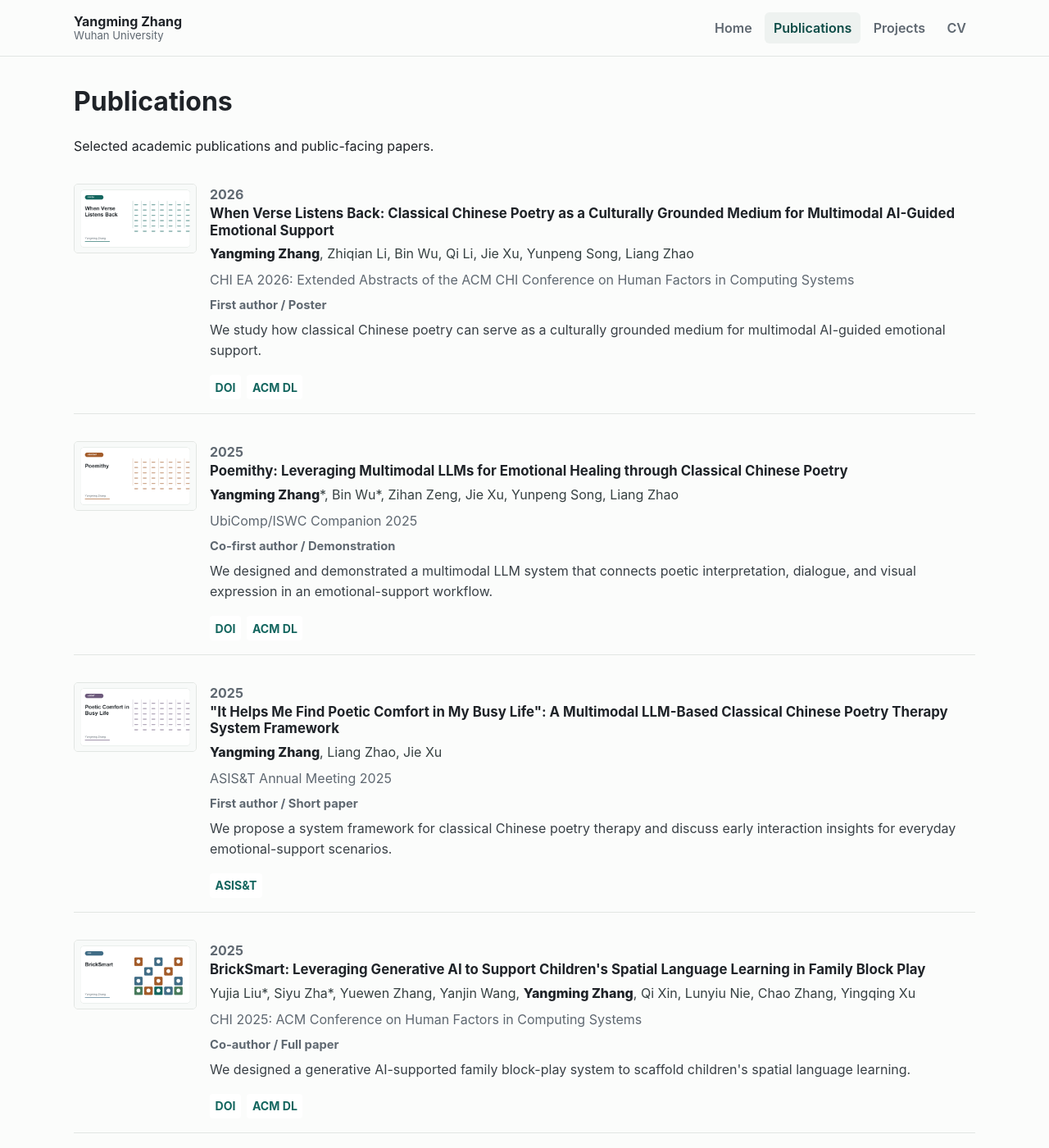
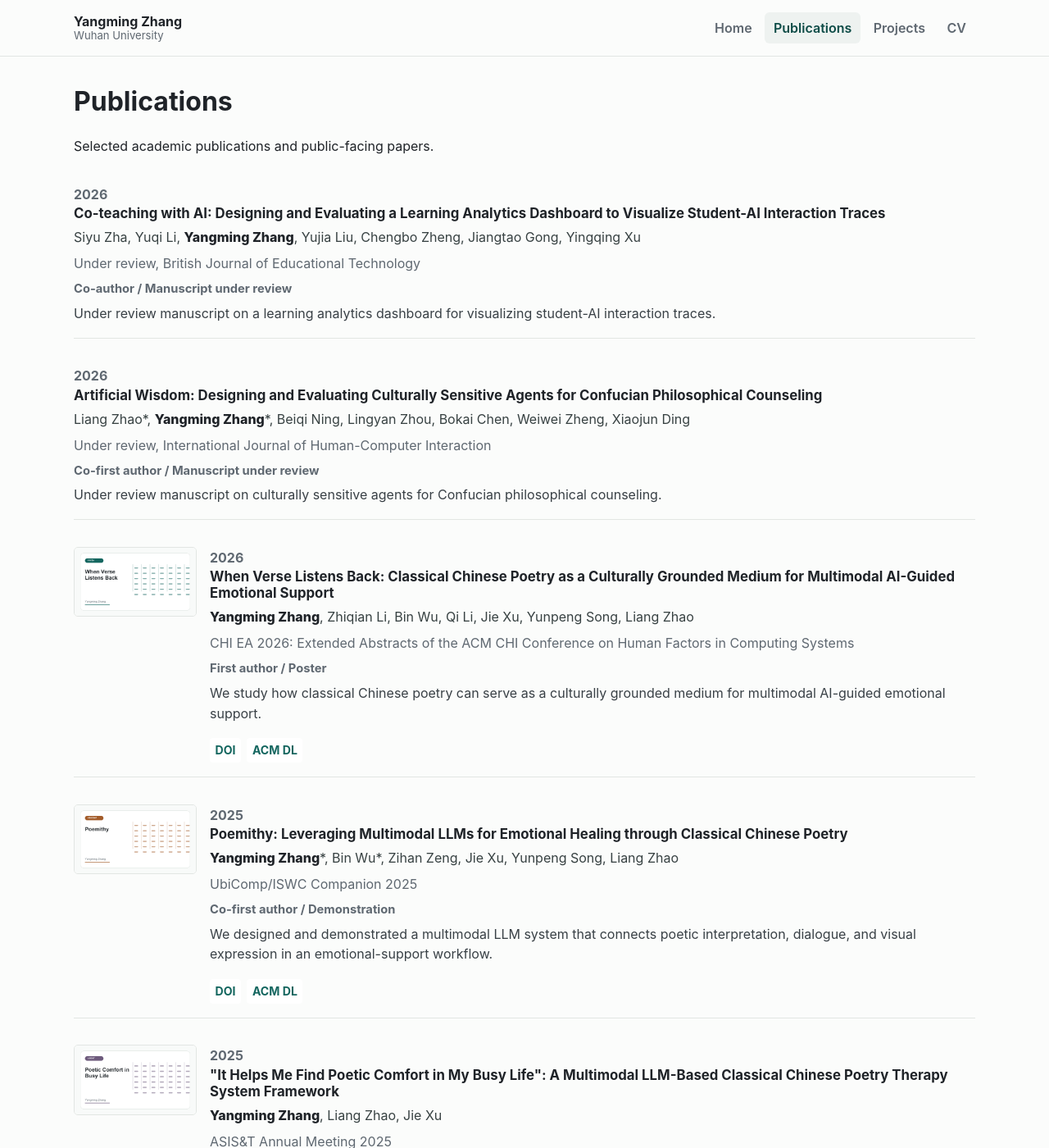
Before and after one commit to JAdpp/ymzhang.github.io, a Jekyll site: the page built from publications.md, in a window 1280 px wide and 1400 px high. Shown: the whole window at 82% size. Built offline with Jekyll 4.4.1, drawn with Linux system fonts in a browser that asks for light colours.

Commit message:
Add under review publications and lab affiliation

```diff
--- a/_config.yml
+++ b/_config.yml
@@ -7,7 +7,7 @@ author:
   name: Yangming Zhang
   role: Wuhan University
   affiliation: School of Information Management, Wuhan University
-  lab: Cultural Heritage Intelligent Computing Lab
+  lab: Intelligent Computing Laboratory for Cultural Heritage
   location: Wuhan, China
   email: "cha_jadpp@foxmail.com"
 
--- a/_data/publications.yml
+++ b/_data/publications.yml
@@ -1,3 +1,21 @@
+- title: "Co-teaching with AI: Designing and Evaluating a Learning Analytics Dashboard to Visualize Student-AI Interaction Traces"
+  authors: "Siyu Zha, Yuqi Li, Yangming Zhang, Yujia Liu, Chengbo Zheng, Jiangtao Gong, Yingqing Xu"
+  venue: "Under review, British Journal of Educational Technology"
+  year: 2026
+  role: "Co-author"
+  type: "Manuscript under review"
+  featured: false
+  summary: "Under review manuscript on a learning analytics dashboard for visualizing student-AI interaction traces."
+
+- title: "Artificial Wisdom: Designing and Evaluating Culturally Sensitive Agents for Confucian Philosophical Counseling"
+  authors: "Liang Zhao*, Yangming Zhang*, Beiqi Ning, Lingyan Zhou, Bokai Chen, Weiwei Zheng, Xiaojun Ding"
+  venue: "Under review, International Journal of Human-Computer Interaction"
+  year: 2026
+  role: "Co-first author"
+  type: "Manuscript under review"
+  featured: false
+  summary: "Under review manuscript on culturally sensitive agents for Confucian philosophical counseling."
+
 - title: "When Verse Listens Back: Classical Chinese Poetry as a Culturally Grounded Medium for Multimodal AI-Guided Emotional Support"
   authors: "Yangming Zhang, Zhiqian Li, Bin Wu, Qi Li, Jie Xu, Yunpeng Song, Liang Zhao"
   venue: "CHI EA 2026: Extended Abstracts of the ACM CHI Conference on Human Factors in Computing Systems"
--- a/_includes/publication-list.html
+++ b/_includes/publication-list.html
@@ -1,6 +1,6 @@
 <div class="publication-list">
   {% for pub in include.publications %}
-    <article class="pub-item">
+    <article class="pub-item{% unless pub.image %} pub-item--text{% endunless %}">
       {% if pub.image %}
         {% assign primary_link = pub.links | first %}
         {% assign pub_alt = pub.image_alt | default: pub.title %}
--- a/assets/css/main.scss
+++ b/assets/css/main.scss
@@ -339,6 +339,10 @@ h3 {
   border-bottom: 1px solid var(--line);
 }
 
+.pub-item--text {
+  grid-template-columns: 1fr;
+}
+
 .pub-item__cover {
   display: block;
   overflow: hidden;
```
Also changed, not shown: index.md (+1 -1 lines), README.md.
